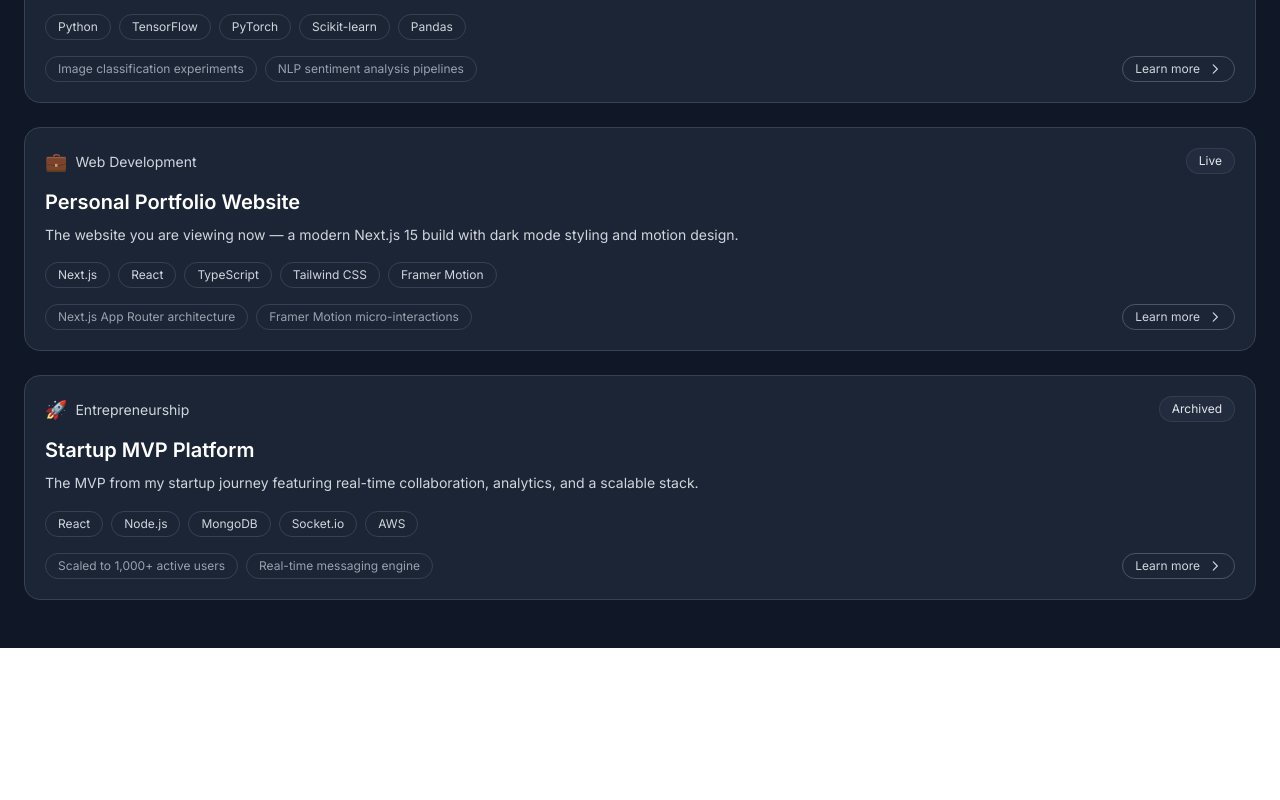
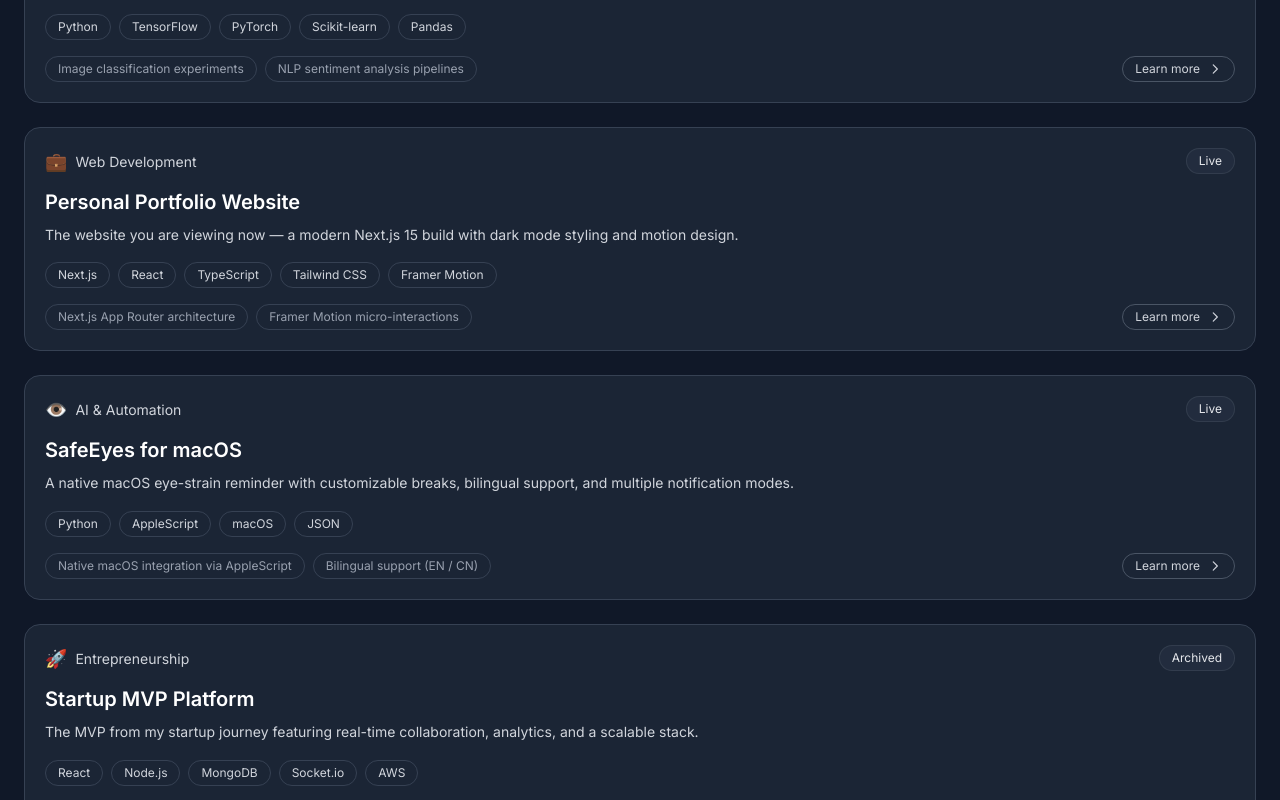
Before and after one commit to EdwinJia1/personal-website, a Next.js app: page /projects in a window 1280 px wide. Shown: the part 1256-2056 px from the top of the page. Before the commit the page ends 1904 px from the top, so only its background shows below. Built offline with nearby package versions, Linux system fonts and the light colour scheme.

Commit message:
Add SafeEyes-mac project and fix header overlap issue

```diff
--- a/src/app/page.tsx
+++ b/src/app/page.tsx
@@ -24,7 +24,7 @@
       <div className="min-h-screen bg-gray-900 text-white">
         <ClientOnlyParticles />
 
-        <div className="relative z-10 mx-auto w-full max-w-screen-2xl px-4 py-12">
+        <div className="relative z-10 mx-auto w-full max-w-screen-2xl px-4 pt-24 pb-12">
           {/* Modular Grid Layout */}
           <div className="grid grid-cols-1 md:grid-cols-4 lg:grid-cols-12 gap-3 auto-rows-[minmax(150px,_auto)]">
 
--- a/src/data/projects.ts
+++ b/src/data/projects.ts
@@ -110,6 +110,27 @@
   },
   {
     id: 5,
+    title: 'SafeEyes for macOS',
+    description:
+      'A native macOS eye-strain reminder with customizable breaks, bilingual support, and multiple notification modes.',
+    longDescription:
+      'SafeEyes for macOS is a cross-platform eye-strain prevention tool adapted specifically for macOS users. It schedules customizable microbreaks and longer rest periods to reduce screen fatigue. Features include native AppleScript integration, bilingual notifications (English/Chinese), persistent settings, and three launch modes: native dialogs, fullscreen overlay, and lightweight menu flow.',
+    technologies: ['Python', 'AppleScript', 'macOS', 'JSON'],
+    category: 'AI & Automation',
+    featured: false,
+    status: 'Live',
+    githubUrl: 'https://github.com/EdwinJia1/SafeEyes-mac-',
+    icon: '👁️',
+    highlights: [
+      'Native macOS integration via AppleScript',
+      'Bilingual support (EN / CN)',
+      'Customizable work/break intervals',
+      'Multiple notification modes',
+      'Zero external dependencies',
+    ],
+  },
+  {
+    id: 6,
     title: 'Startup MVP Platform',
     description:
       'The MVP from my startup journey featuring real-time collaboration, analytics, and a scalable stack.',
```
